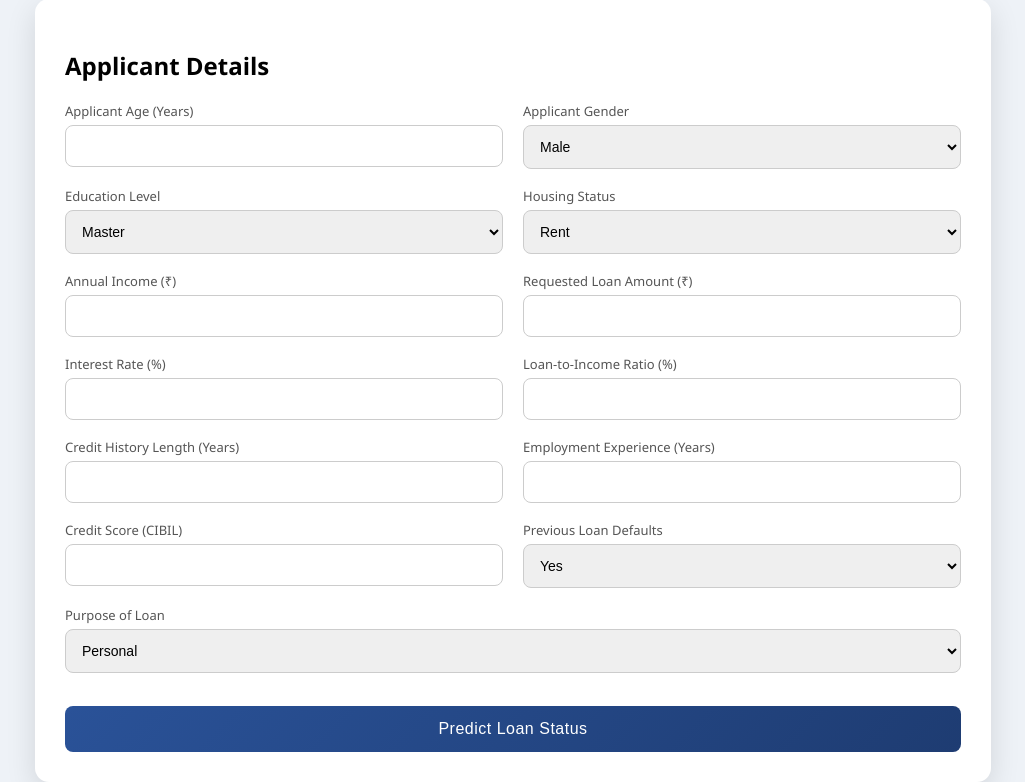
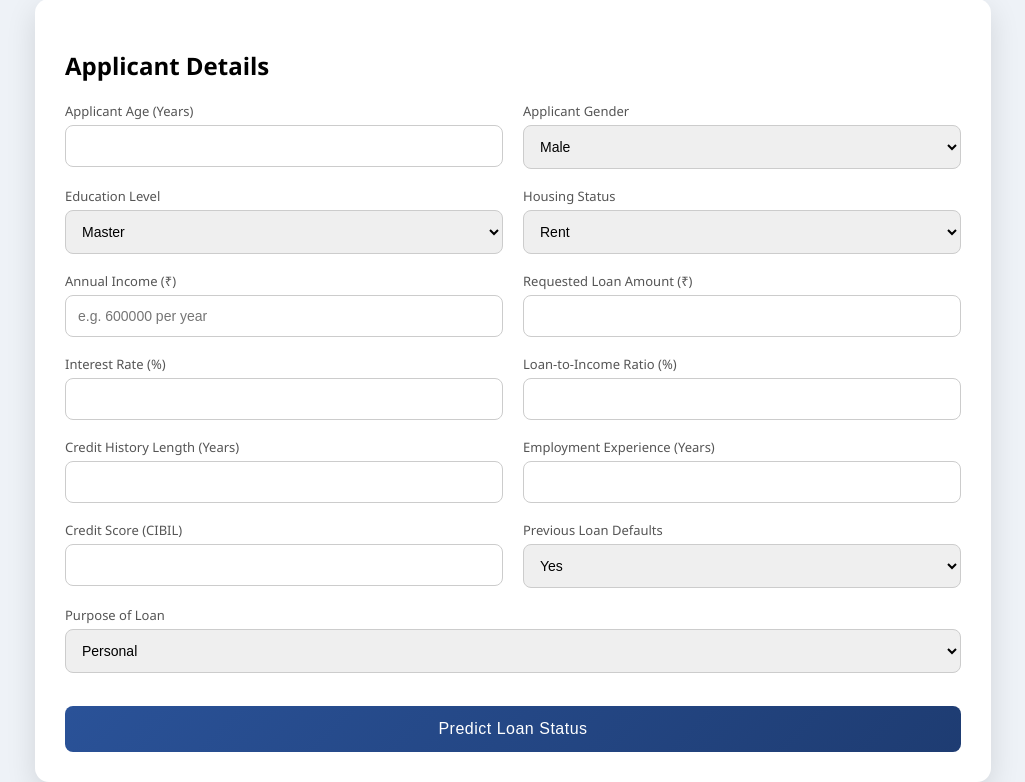
Before and after one commit to 98456uno/Loan_Approval_Prediction_System, a Flask app: page / in a window 1280 px wide. Shown: the part 477-1259 px from the top of the page, without its empty margins (127-1152 px from the left). Run offline with Flask 3, Linux system fonts and the light colour scheme; the visitor is signed in with stand-in values (Sample User, id 1); parts of the project's set-up code (start-up, migrations or seed data) failed here and were passed over; some libraries are stand-ins or nearby versions.

Commit message:
Update index.html

```diff
--- a/templates/index.html
+++ b/templates/index.html
@@ -115,7 +115,7 @@ function toggleSidebar() {
             <div class="row">
                 <div class="input-group">
                     <label>Annual Income (₹)</label>
-                    <input type="number" name="person_income">
+                    <input type="number" name="person_income" placeholder="e.g. 600000 per year">
                 </div>
 
                 <div class="input-group">
```
